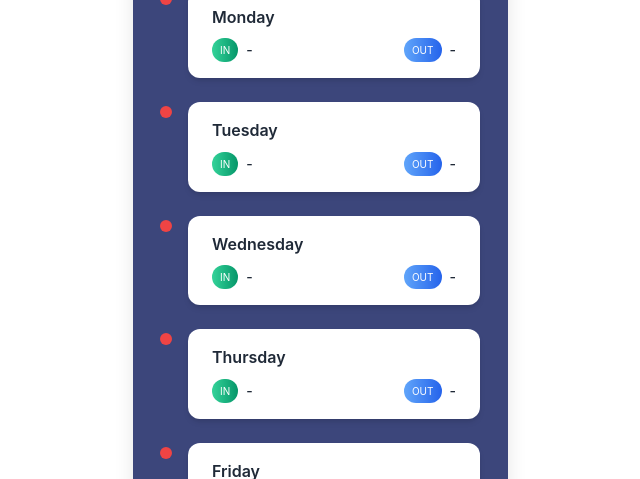
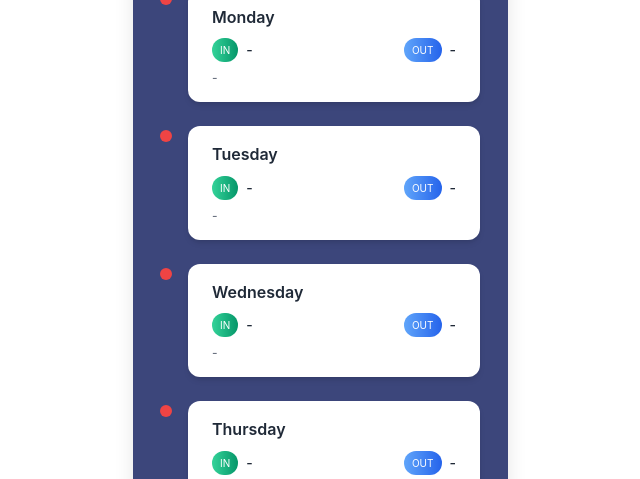
Before and after one commit to Pannaphatkiatniracha/Easy-Check, a React (Vite) app in the folder easycheck-frontend/: page /easycheck/workhourstracker in a window 1280 px wide. Shown: the part 321-800 px from the top of the page, without its empty margins (320-960 px from the left). Built offline with nearby package versions, Linux system fonts and the light colour scheme; no server answers; sample sign-in values are in the browser's storage.

Commit message:
อัพเดตคอมเม้น

```diff
--- a/easycheck-frontend/src/user/page/Home.jsx
+++ b/easycheck-frontend/src/user/page/Home.jsx
@@ -1,4 +1,3 @@
-// Home.jsx
 import { useEffect, useState } from "react";
 import { Button } from "react-bootstrap";
 import { Link } from "react-router-dom";
@@ -56,9 +55,9 @@ const Home = ({ role }) => {
   // component ของ Approver
   const ApprovePage = (
     <div className="p-4">
-      {BellButton}
+      {/* {BellButton} */}
 
-      <div className="grid grid-cols-2 gap-4 mt-12">
+      <div className="grid grid-cols-2 gap-4 mt-20">
         {/* <Link to="/requestapprove" className="text-decoration-none">
           <div
             className="p-4 text-center fw-semibold rounded-3 text-dark
--- a/easycheck-frontend/src/user/page/WorkHoursTracker.jsx
+++ b/easycheck-frontend/src/user/page/WorkHoursTracker.jsx
@@ -4,15 +4,18 @@ import { useLocation } from 'react-router-dom'
 import Api from '../../Api'
 
 const WorkHoursTracker = ({ role }) => {
+
     const location = useLocation()
     const employeeData = location.state?.employeeData
 
+    // สร้างไว้เก็บข้อมูล user
     const [userProfile, setUserProfile] = useState({
         name: "",
         userid: "",
         avatar: ""
     })
 
+    // เก็บข้อมูลเข้าออกงานแต่ละวัน
     const [timeline, setTimeline] = useState([])
 
     const profileData = {
@@ -21,6 +24,7 @@ const WorkHoursTracker = ({ role }) => {
         avatar: employeeData?.profile || userProfile.avatar
     }
 
+    // ก็คือตอนโหลดหน้ามาให้เจออะไรบ้าง
     useEffect(() => {
         const loadUserProfile = async () => {
             if (employeeData) return
@@ -35,6 +39,7 @@ const WorkHoursTracker = ({ role }) => {
                         : `${Api.defaults.baseURL}/uploads/avatars/${data.avatar}`)
                     : "/easycheck/img/an.jpg"
 
+                // เอาข้อมูลมาเก็บใน state
                 setUserProfile({
                     name: `${data.firstname} ${data.lastname}`,
                     userid: data.id_employee,
@@ -48,15 +53,19 @@ const WorkHoursTracker = ({ role }) => {
         loadUserProfile()
     }, [employeeData])
 
+
+
     useEffect(() => {
         const fetchTimeline = async () => {
+            // เลือกว่าใช้ id ไหน
             const id = employeeData?.employeeId || userProfile.userid
             if (!id) return
 
             try {
                 const res = await Api.get(`/attendance/weekly-timeline?userId=${id}`)
-                setTimeline(res.data)
-            } catch (err) {
+                setTimeline(res.data) // เก็บข้อมูลลง state
+            }
+            catch (err) {
                 console.error(err)
             }
         }
@@ -64,18 +73,48 @@ const WorkHoursTracker = ({ role }) => {
         fetchTimeline()
     }, [employeeData?.employeeId, userProfile.userid])
 
+
+    // แปลง datetime > เวลา
     const formatTime = (time) => {
         if (!time) return "-"
+
         return new Date(time).toLocaleTimeString("th-TH", {
             hour: '2-digit',
             minute: '2-digit'
         })
     }
 
+    // ✅ คำนวณเวลาทำงาน (เพิ่มใหม่ แต่ไม่แตะ logic เดิม)
+    const getWorkingDuration = (inTime, outTime) => {
+        if (!inTime || !outTime) return null
+
+        // แปลง string เป็น date มันจะได้คำนวณได้
+        const start = new Date(inTime)
+        const end = new Date(outTime)
+
+        // เวลาที่ทำงาน แต่อยู่ในหน่วย ms
+        const diffMs = end - start
+
+        // 1 วินาที = 1000 ms
+        // 1 นาที = 60 วินาที
+        // 1 ชั่วโมง = 60 นาที
+        // แล้วใช้ Math.floor ปัดเศษลงเพราะในการทำงานทำไม่ถึงก็คือไม่ปัดขึ้นนะแม่นะ
+        const hours = Math.floor(diffMs / (1000 * 60 * 60)) // 1000 * 60 * 60 = 1 ชั่วโมงใน ms
+
+        // diffMs % (1 ชั่วโมง) > เอาเฉพาะเศษที่เหลือ หลังจากที่เราคำนวณชั่วโมงเต็มแล้ว
+        // 1 นาที = 60,000 ms > / (1000 * 60)
+        const minutes = Math.floor((diffMs % (1000 * 60 * 60)) / (1000 * 60))
+
+        return `${hours}h ${minutes}m`
+    }
+
+    // อันนี้เหมือนร่างไว้ก่อนเฉย ๆ ว่าต้องมี 5 วันเสมอ
     const weekDays = ["Monday", "Tuesday", "Wednesday", "Thursday", "Friday"]
 
+    // loop ทุกวัน
     const mergedData = weekDays.map(day => {
         const found = timeline.find(item => item.day === day)
+        // เหมือนดึงมากงนิ
         return {
             day,
             check_in: found?.check_in || null,
@@ -84,10 +123,10 @@ const WorkHoursTracker = ({ role }) => {
     })
 
     const getStatusColor = (item, index) => {
-        const todayIndex = new Date().getDay()
-        const dayMap = [1, 2, 3, 4, 5]
+        const todayIndex = new Date().getDay() // วันนี้คือวันอะไร (0–6)
+        const dayMap = [1, 2, 3, 4, 5] // Monday–Friday
 
-        const thisDayIndex = dayMap[index]
+        const thisDayIndex = dayMap[index] // วันปัจจุบัน
 
         if (thisDayIndex > todayIndex) return "#9ca3af"
 
@@ -101,6 +140,7 @@ const WorkHoursTracker = ({ role }) => {
     return (
         <div className="app-container">
 
+            {/* หัวข้อจ่ะแม่จ๋า */}
             <div className="d-flex justify-content-between text-white mt-16">
                 <Link to={role === "approver" ? "/datatocheck" : "/home"} className='text-decoration-none'>
                     <i className="bi bi-chevron-left ms-3 text-white"></i>
@@ -109,47 +149,74 @@ const WorkHoursTracker = ({ role }) => {
                 <div className="me-4"></div>
             </div>
 
+            {/* ตรงที่ดึงข้อมูล user มาแสดง */}
             <div className='d-flex justify-content-center mt-6'>
                 <div className="flex flex-col items-center w-80">
-                    <img
-                        src={profileData.avatar}
-                        alt="profile"
-                        className="w-28 h-28 rounded-full object-cover mb-3"
-                    />
+                    {/* รูป */}
+                    <img src={profileData.avatar} alt="profile"
+                        className="w-28 h-28 rounded-full object-cover mb-3"/>
+
+                    {/* ชื่อ */}
                     <div className="text-white font-semibold fs-5 text-center">
                         {profileData.name}
                     </div>
+
+                    {/* id */}
                     <div className="text-sm text-white text-center">
                         ID: {profileData.userid}
                     </div>
+
                 </div>
             </div>
 
+
+            {/* card แสดงผลแล้วแม่ */}
             <div className="d-flex justify-content-center mt-8 mb-12">
                 <div className="w-80 flex flex-col gap-4">
 
-                    {mergedData.map((item, index) => (
+                    {/* item = ข้อมูล 1 วัน
+                        day: "Monday",
+                        check_in: "08:00",
+                        check_out: "17:00"
+                    -------------------------------
+                        index = ลำดับวัน
+                        0 = Monday , 1 = Tuesday */}
+
+                    {/* วนแสดง 5 วัน */}
+                    {mergedData.map((item, index) => {
+
+                        // จำนวนเวลาจริงที่ทำงานไปในวันนี้
+                        // เอา check_in + check_out ของวันนั้น ๆ ส่งเข้า function
+                        const duration = getWorkingDuration(item.check_in, item.check_out)
+
+                        return (
                             <div key={index} className="flex gap-3 items-start">
 
                                 <div className="flex flex-col items-center mt-1">
+                                    {/* เอาสีจาก logic มาใช้ */}
                                     <div
                                         className="w-3 h-3 rounded-full"
                                         style={{ backgroundColor: getStatusColor(item, index) }}
                                     ></div>
 
                                     {index !== mergedData.length - 1 && (
+                                        // อารมณ์เส้นคั่น
                                         <div className="w-[2px] h-full bg-gray-400 opacity-40"></div>
                                     )}
                                 </div>
 
+
+                                {/* card ของแต่ละวัน */}
                                 <div className="flex-1 rounded-xl px-4 py-3 bg-white shadow-md">
 
+                                    {/* วัน */}
                                     <div className="font-semibold text-gray-800 mb-2">
                                         {item.day}
                                     </div>
 
                                     <div className="flex justify-between items-center text-sm">
 
+                                        {/* IN */}
                                         <div className="flex items-center gap-2">
                                             <span className="text-[10px] px-2 py-[2px] rounded-full text-white"
                                                 style={{
@@ -157,11 +224,13 @@ const WorkHoursTracker = ({ role }) => {
                                                 }}>
                                                 IN
                                             </span>
+
                                             <span className="text-gray-800 font-medium">
                                                 {formatTime(item.check_in)}
                                             </span>
                                         </div>
 
+                                        {/* OUT */}
                                         <div className="flex items-center gap-2">
                                             <span className="text-[10px] px-2 py-[2px] rounded-full text-white"
                                                 style={{
@@ -169,6 +238,7 @@ const WorkHoursTracker = ({ role }) => {
                                                 }}>
                                                 OUT
                                             </span>
+
                                             <span className="text-gray-800 font-medium">
                                                 {formatTime(item.check_out)}
                                             </span>
@@ -176,9 +246,22 @@ const WorkHoursTracker = ({ role }) => {
 
                                     </div>
 
+                                    {/* ตรงที่บอกว่าทำไปกี่ชั่วโมงแล้ว */}
+                                    <div className="mt-2 text-xs text-gray-500 font-medium">
+                                        {item.check_in && item.check_out
+                                            ? `Working time: ${duration}`
+
+                                            : item.check_in && !item.check_out
+                                                ? "Working..."
+
+                                                : "-"
+                                        }
+                                    </div>
+
                                 </div>
                             </div>
-                    ))}
+                        )
+                    })}
 
                 </div>
             </div>
```
Also changed, not shown: easycheck-frontend/src/Api.jsx (+11 -9 lines), 2 other files (tests, documents, lock files or other folders). Lines whose indentation alone changed are shown as unchanged.
